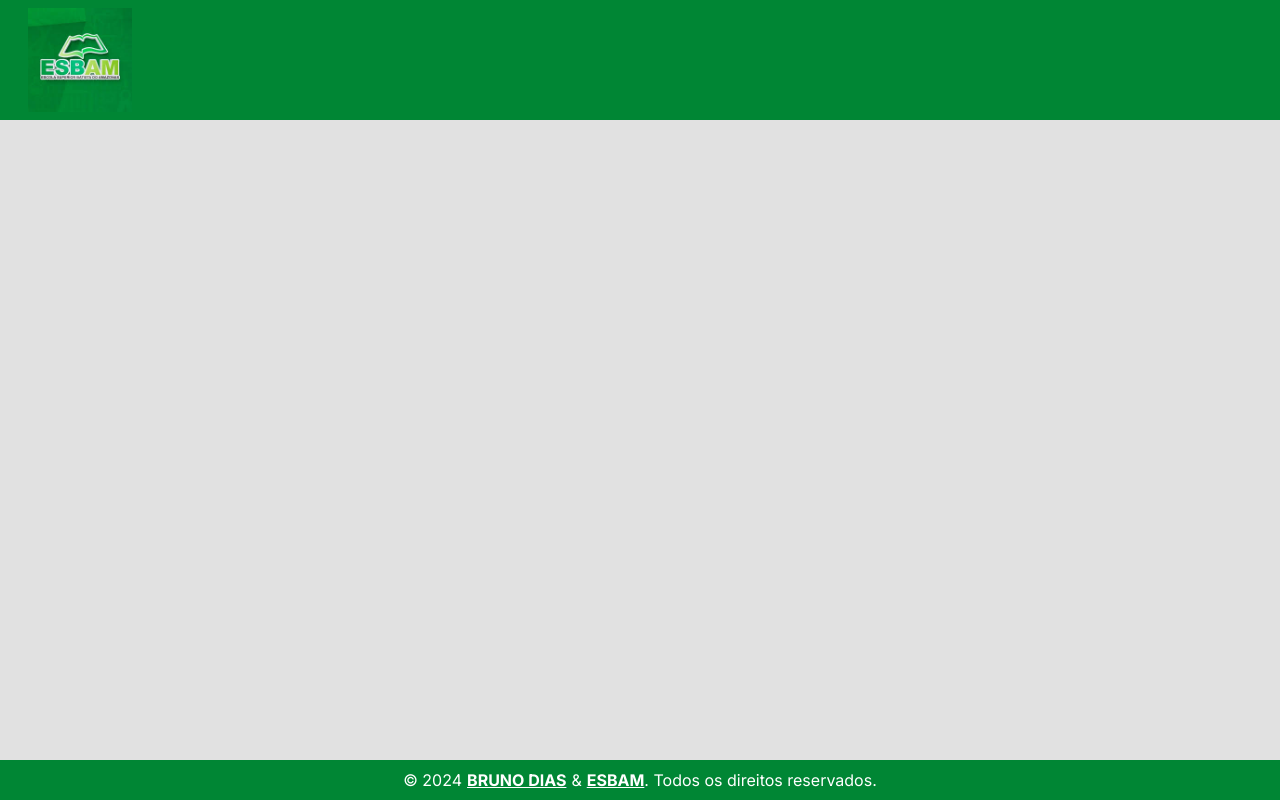
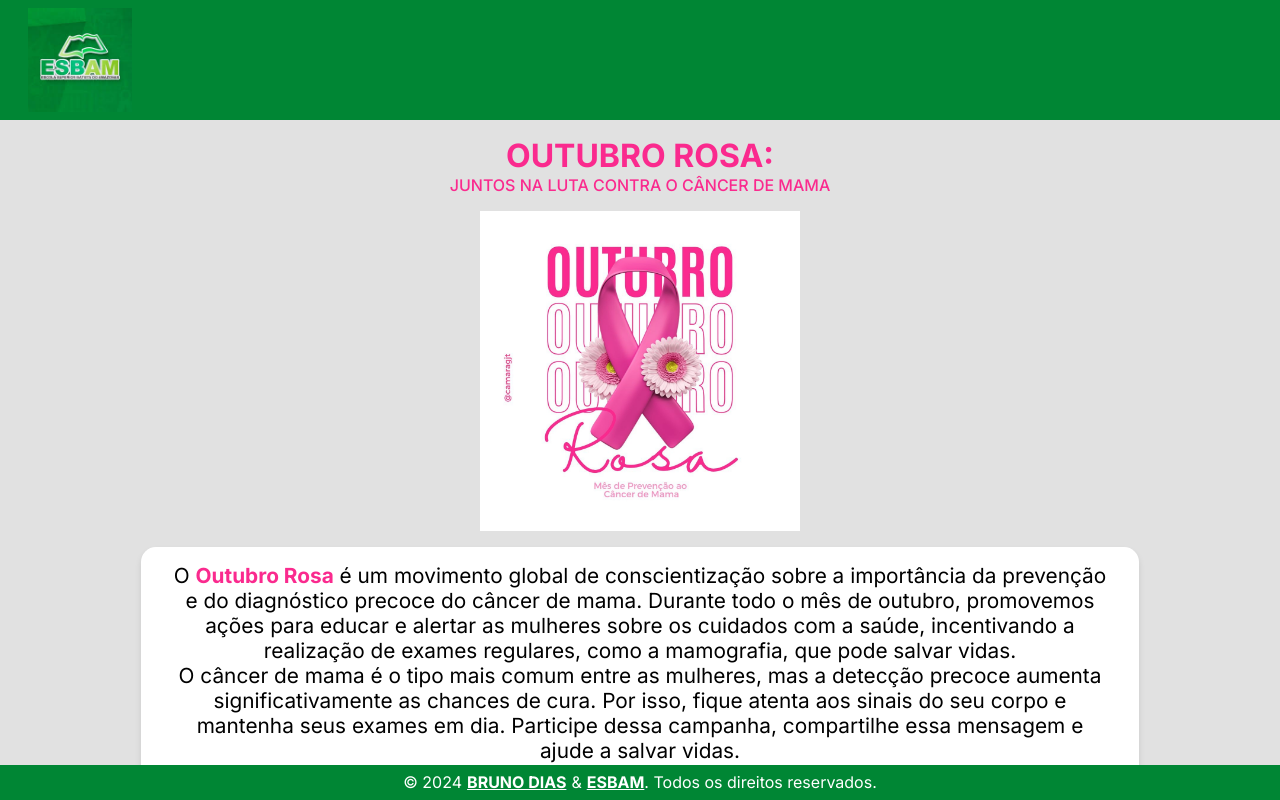
Before and after one commit to brunodias0903/pink-october-esbam, a React (Vite) app: page / in a window 1280 px wide. Built offline with nearby package versions, Linux system fonts and the light colour scheme.

Commit message:
feat: update home page and other addictions

```diff
--- a/src/components/Footer/styles.ts
+++ b/src/components/Footer/styles.ts
@@ -20,6 +20,6 @@ export const FooterText = styled.p`
   color: #ffffff;
 
   @media (max-width: 768px) {
-    font-size: 0.8rem;
+    font-size: 0.7rem;
   }
 `;
--- a/src/components/Layout/index.tsx
+++ b/src/components/Layout/index.tsx
@@ -1,6 +1,6 @@
 import Footer from "../Footer";
 import Header from "../Header";
-import { LayoutContainer } from "./styles";
+import { LayoutContainer, LayoutMainContent } from "./styles";
 
 export interface LayoutPageProps {
   children: React.ReactNode;
@@ -10,7 +10,7 @@ const Layout: React.FC<LayoutPageProps> = ({ children }) => {
   return (
     <LayoutContainer>
       <Header />
-      {children}
+      <LayoutMainContent>{children}</LayoutMainContent>
       <Footer />
     </LayoutContainer>
   );
--- a/src/components/Layout/styles.ts
+++ b/src/components/Layout/styles.ts
@@ -9,3 +9,13 @@ export const LayoutContainer = styled.div`
   display: flex;
   flex-direction: column;
 `;
+
+export const LayoutMainContent = styled.main`
+  width: 100%;
+
+  display: flex;
+  flex-grow: 1;
+  overflow-y: auto;
+
+  padding: 2vh;
+`;
--- a/src/pages/Home/index.tsx
+++ b/src/pages/Home/index.tsx
@@ -1,5 +1,42 @@
+import PinkOctober from "../../assets/pink-october.jpeg";
+import {
+  HomeContainer,
+  HomeContentContainer,
+  HomeContentText,
+  HomePinkOctoberImg,
+  HomeSubtitle,
+  HomeTitle,
+  HomeTitleContainer,
+} from "./styles";
+
 const Home = () => {
-  return <div style={{ flex: 1 }}></div>;
+  return (
+    <HomeContainer>
+      <HomeTitleContainer>
+        <HomeTitle>OUTUBRO ROSA:</HomeTitle>
+        <HomeSubtitle>JUNTOS NA LUTA CONTRA O CÂNCER DE MAMA</HomeSubtitle>
+      </HomeTitleContainer>
+      <HomePinkOctoberImg src={PinkOctober} />
+      <HomeContentContainer>
+        <HomeContentText>
+          O <strong style={{ color: "#fa2a8e" }}>Outubro Rosa</strong> é um
+          movimento global de conscientização sobre a importância da prevenção e
+          do diagnóstico precoce do câncer de mama. Durante todo o mês de
+          outubro, promovemos ações para educar e alertar as mulheres sobre os
+          cuidados com a saúde, incentivando a realização de exames regulares,
+          como a mamografia, que pode salvar vidas. <br />O câncer de mama é o
+          tipo mais comum entre as mulheres, mas a detecção precoce aumenta
+          significativamente as chances de cura. Por isso, fique atenta aos
+          sinais do seu corpo e mantenha seus exames em dia. Participe dessa
+          campanha, compartilhe essa mensagem e ajude a salvar vidas. <br />
+          <br />{" "}
+          <strong style={{ color: "#fa2a8e" }}>
+            PREVINA-SE! CUIDAR DE SI É UM ATO DE AMOR.
+          </strong>
+        </HomeContentText>
+      </HomeContentContainer>
+    </HomeContainer>
+  );
 };
 
 export default Home;
--- a/src/pages/Home/styles.ts
+++ b/src/pages/Home/styles.ts
@@ -1,8 +1,66 @@
 import styled from "styled-components";
 
-export const Container = styled.div`
+export const HomeContainer = styled.div`
   flex: 1;
-  height: 100%;
 
   display: flex;
+  flex-direction: column;
+  align-items: center;
+
+  gap: 2vh;
 `;
+
+export const HomePinkOctoberImg = styled.img`
+  width: 40vh;
+
+  @media (max-width: 768px) {
+    width: 35vh;
+  }
+`;
+
+export const HomeTitleContainer = styled.div`
+  width: 100%;
+
+  display: flex;
+  flex-direction: column;
+  align-items: center;
+`;
+
+export const HomeTitle = styled.h1`
+  font-size: 2rem;
+
+  color: #fa2a8e;
+`;
+
+export const HomeSubtitle = styled.p`
+  font-size: 1rem;
+  font-weight: 500;
+
+  text-align: center;
+
+  color: #fa2a8e;
+`;
+
+export const HomeContentContainer = styled.div`
+  width: 80%;
+
+  padding: 2vh 3.5vh;
+  border-radius: 15px;
+  box-shadow: 0px 4px 6px rgba(0, 0, 0, 0.1);
+
+  background-color: white;
+
+  @media (max-width: 768px) {
+    width: 100%;
+  }
+`;
+
+export const HomeContentText = styled.p`
+  font-size: 1.3rem;
+  color: #000000;
+  text-align: center;
+
+  @media (max-width: 768px) {
+    font-size: 1rem;
+  }
+`;
```
Also changed, not shown: src/assets/pink-october.jpeg (added).
